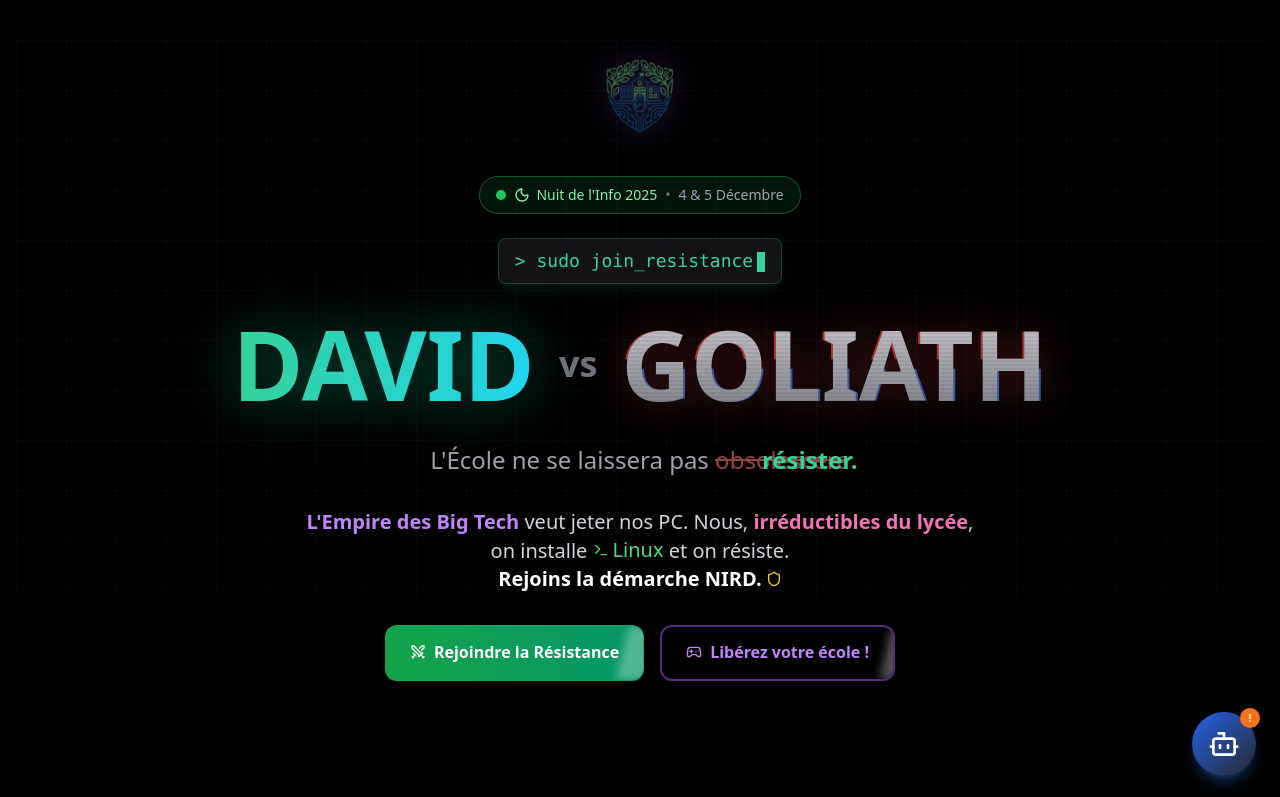
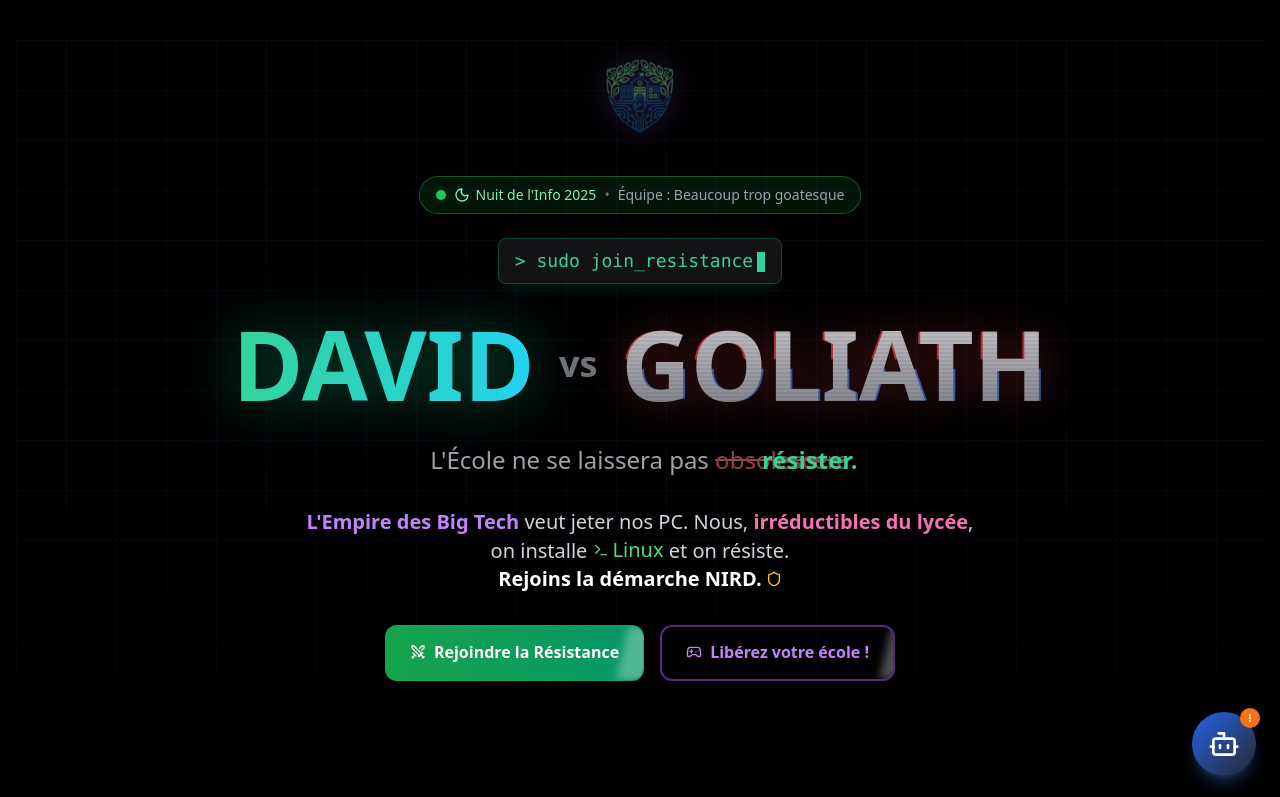
Before and after one commit to Sneyko/village-numerique-resistant, a React (Vite) app: page / in a window 1280 px wide. Shown: the top 797 px of the page. Built offline with nearby package versions, Linux system fonts and the light colour scheme.

Commit message:
feat: affiche nom équipe dans le badge

```diff
--- a/components/AnimatedBadge.tsx
+++ b/components/AnimatedBadge.tsx
@@ -10,7 +10,7 @@ export function AnimatedBadge() {
       </span>
       <span className="text-green-300 inline-flex items-center gap-1.5"><Moon className="w-4 h-4" /> Nuit de l'Info 2025</span>
       <span className="text-gray-500">•</span>
-      <span className="text-gray-400">4 & 5 Décembre</span>
+      <span className="text-gray-400">Équipe : Beaucoup trop goatesque</span>
     </div>
   );
 }
```
